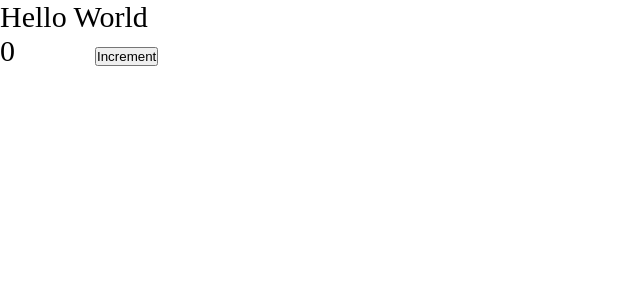
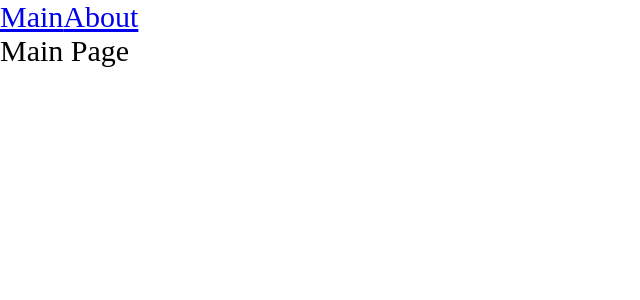
Before and after one commit to Padavan-itbeard/project_fsd, a React app: page / in a window 1280 px wide. Shown: the top 300 px of the page, without its empty margins (0-640 px from the left). Built offline with nearby package versions, Linux system fonts and the light colour scheme.

Commit message:
add: react-router-dom, lazy

```diff
--- a/package.json
+++ b/package.json
@@ -16,6 +16,7 @@
     "@types/node": "^18.7.18",
     "@types/react": "^17.0.50",
     "@types/react-dom": "^17.0.17",
+    "@types/react-router-dom": "^5.3.3",
     "@types/webpack": "^5.28.0",
     "@types/webpack-dev-server": "^4.7.2",
     "css-loader": "^6.7.1",
@@ -33,6 +34,7 @@
   },
   "dependencies": {
     "react": "^17.0.2",
-    "react-dom": "^17.0.2"
+    "react-dom": "^17.0.2",
+    "react-router-dom": "^6.4.1"
   }
 }
--- a/src/components/App.tsx
+++ b/src/components/App.tsx
@@ -1,11 +1,20 @@
-import { Counter } from "./Counter";
-import '../index.scss';
+import "../index.scss";
+import { Link, Route, Routes } from "react-router-dom";
+import { AboutPageAsync } from "./pages/AboutPage/AboutPage.async";
+import { MainPageAsync } from "./pages/MainPage/MainPage.async";
+import { Suspense } from "react";
 
 export const App = () => {
   return (
     <div className="app">
-      Hello World
-      <Counter />
+      <Link to={"/"}>Main</Link>
+      <Link to={"/about"}>About</Link>
+      <Suspense fallback={<div>Loading...</div>}>
+        <Routes>
+          <Route path={"/about"} element={<AboutPageAsync />} />
+          <Route path={"/"} element={<MainPageAsync />} />
+        </Routes>
+      </Suspense>
     </div>
   );
 };
--- /dev/null
+++ b/src/components/pages/AboutPage/AboutPage.async.tsx
@@ -0,0 +1,3 @@
+import { lazy } from "react";
+
+export const AboutPageAsync = lazy(() => import('./AboutPage'));
--- /dev/null
+++ b/src/components/pages/AboutPage/AboutPage.tsx
@@ -0,0 +1,7 @@
+const AboutPage = () => {
+    return (
+        <div>About Page</div>
+    );
+}
+
+export default AboutPage;
--- /dev/null
+++ b/src/components/pages/MainPage/MainPage.async.tsx
@@ -0,0 +1,3 @@
+import { lazy } from "react";
+
+export const MainPageAsync = lazy(() => import('./MainPage'));
--- /dev/null
+++ b/src/components/pages/MainPage/MainPage.tsx
@@ -0,0 +1,7 @@
+const MainPage = () => {
+    return (
+        <div>Main Page</div>
+    );
+}
+
+export default MainPage;
--- a/src/index.tsx
+++ b/src/index.tsx
@@ -1,4 +1,10 @@
 import { render } from "react-dom";
+import { BrowserRouter } from "react-router-dom";
 import { App } from "./components/App";
 
-render(<App />, document.getElementById("root"));
+render(
+  <BrowserRouter>
+    <App />
+  </BrowserRouter>,
+  document.getElementById("root")
+);
```
Also changed, not shown: 2 other files (tests, documents, lock files or other folders).
